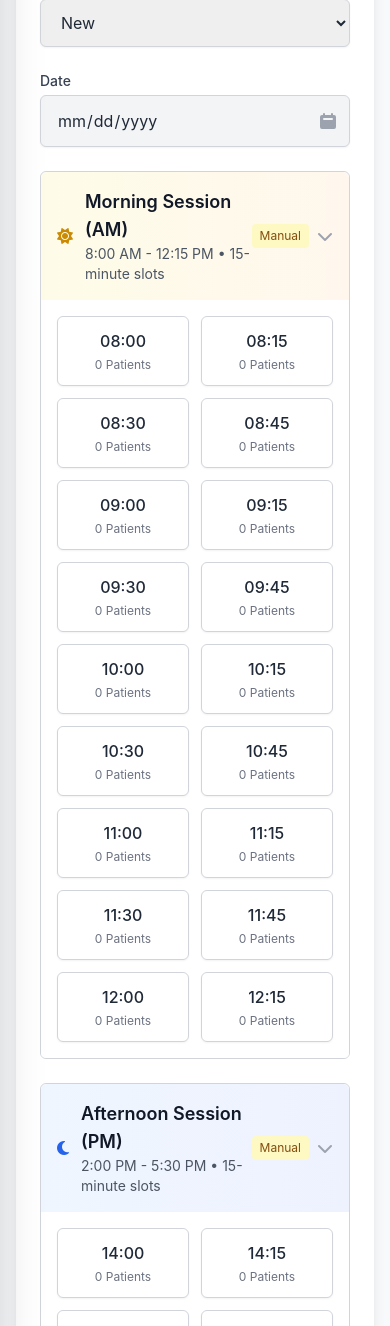
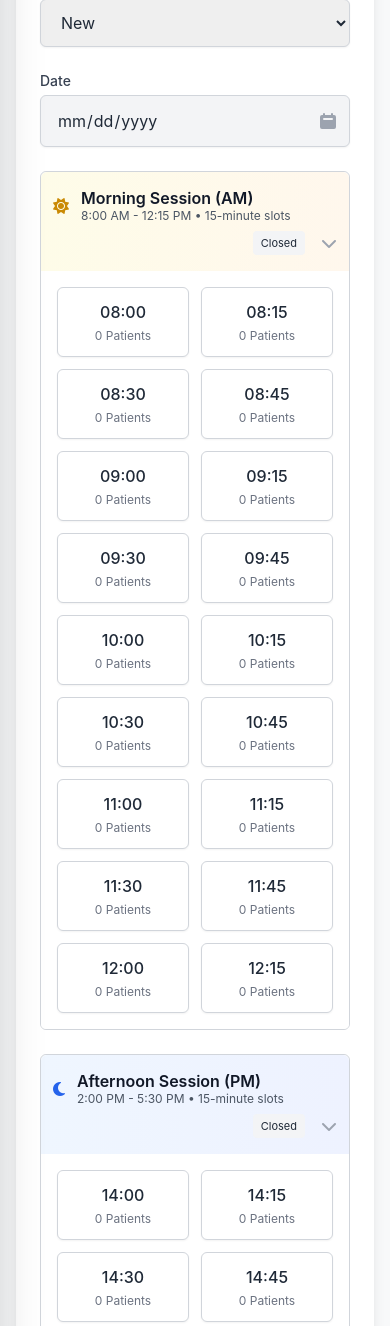
Before and after one commit to alqaseer/clinic, a Django app: a page that uses core/templates/add_appointment.html in a window 390 px wide. Shown: the part 599-1925 px from the top of the page. Run offline with Django 5.2, Linux system fonts and the light colour scheme; a user stored in the database is signed in; data comes from the database, SQL or seed files in the repository; some libraries are stand-ins or nearby versions.

Commit message:
fixing add appointment html

```diff
--- a/core/templates/add_appointment.html
+++ b/core/templates/add_appointment.html
@@ -13,7 +13,7 @@
     }
 
     .session-section.collapsed {
-        max-height: 70px;
+        max-height: 85px; /* Increased height for mobile */
     }
 
     .session-section.expanded {
@@ -30,6 +30,7 @@
         cursor: pointer;
         transition: background-color 0.2s ease;
         border-radius: 0.375rem 0.375rem 0 0;
+        min-height: 80px; /* Ensure minimum height for mobile */
     }
 
     .session-header:hover {
@@ -107,6 +108,46 @@
     .lock-notice.owner-override {
         background: linear-gradient(135deg, #fef3c7 0%, #fde68a 100%);
         border-color: #f59e0b;
+    }
+
+    /* Mobile responsive fixes */
+    @media (max-width: 640px) {
+        .session-section.collapsed {
+            max-height: 95px; /* Increased for mobile */
+        }
+
+        .session-header {
+            min-height: 90px; /* Larger minimum height for mobile */
+            padding: 1rem 0.75rem; /* Adjusted padding for mobile */
+        }
+
+        .session-header h3 {
+            font-size: 1rem; /* Slightly smaller on mobile */
+            line-height: 1.25;
+        }
+
+        .session-header p {
+            font-size: 0.75rem; /* Smaller subtitle text */
+            line-height: 1.25;
+        }
+
+        .session-status-badge {
+            font-size: 0.6875rem; /* Slightly smaller badge text */
+            padding: 0.25rem 0.5rem;
+        }
+
+        .session-header-content {
+            flex-direction: column;
+            align-items: flex-start !important;
+            gap: 0.5rem;
+        }
+
+        .session-header-right {
+            flex-direction: row;
+            align-items: center;
+            gap: 0.5rem;
+            align-self: flex-end;
+        }
     }
 </style>
 
@@ -300,7 +341,7 @@
         <div class="session-section {% if am_collapsed %}collapsed{% else %}expanded{% endif %} {% if am_disabled %}disabled{% endif %}" id="am-section">
             <div class="session-header p-4 bg-gradient-to-r from-yellow-50 to-orange-50 {% if am_disabled %}disabled{% endif %}"
                  onclick="{% if not am_disabled %}toggleSession('am'){% endif %}">
-                <div class="flex items-center justify-between">
+                <div class="flex items-center justify-between session-header-content">
                     <div class="flex items-center space-x-3">
                         {% if am_disabled %}
                             <i class="fas fa-lock text-red-600"></i>
@@ -319,11 +360,11 @@
                             <p class="text-sm text-gray-600">8:00 AM - 12:15 PM • 15-minute slots</p>
                         </div>
                     </div>
-                    <div class="flex items-center space-x-2">
+                    <div class="flex items-center space-x-2 session-header-right">
                         {% if has_am %}
-                            <span class="px-2 py-1 bg-green-100 text-green-800 text-xs rounded">Configured</span>
+                            <span class="px-2 py-1 bg-green-100 text-green-800 text-xs rounded session-status-badge">Open</span>
                         {% else %}
-                            <span class="px-2 py-1 bg-yellow-100 text-yellow-800 text-xs rounded">Manual</span>
+                            <span class="px-2 py-1 bg-gray-100 text-gray-800 text-xs rounded session-status-badge">Closed</span>
                         {% endif %}
                         {% if not am_disabled %}
                             <i class="fas fa-chevron-down expand-icon text-gray-400"></i>
@@ -366,7 +407,7 @@
         <div class="session-section {% if pm_collapsed %}collapsed{% else %}expanded{% endif %} {% if pm_disabled %}disabled{% endif %}" id="pm-section">
             <div class="session-header p-4 bg-gradient-to-r from-blue-50 to-indigo-50 {% if pm_disabled %}disabled{% endif %}"
                  onclick="{% if not pm_disabled %}toggleSession('pm'){% endif %}">
-                <div class="flex items-center justify-between">
+                <div class="flex items-center justify-between session-header-content">
                     <div class="flex items-center space-x-3">
                         {% if pm_disabled %}
                             <i class="fas fa-lock text-red-600"></i>
@@ -385,11 +426,11 @@
                             <p class="text-sm text-gray-600">2:00 PM - 5:30 PM • 15-minute slots</p>
                         </div>
                     </div>
-                    <div class="flex items-center space-x-2">
+                    <div class="flex items-center space-x-2 session-header-right">
                         {% if has_pm %}
-                            <span class="px-2 py-1 bg-green-100 text-green-800 text-xs rounded">Configured</span>
+                            <span class="px-2 py-1 bg-green-100 text-green-800 text-xs rounded session-status-badge">Open</span>
                         {% else %}
-                            <span class="px-2 py-1 bg-yellow-100 text-yellow-800 text-xs rounded">Manual</span>
+                            <span class="px-2 py-1 bg-gray-100 text-gray-800 text-xs rounded session-status-badge">Closed</span>
                         {% endif %}
                         {% if not pm_disabled %}
                             <i class="fas fa-chevron-down expand-icon text-gray-400"></i>
```
